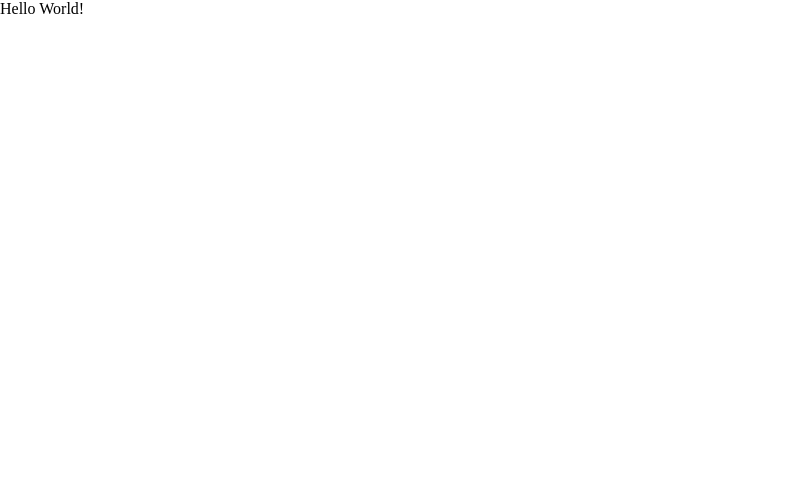
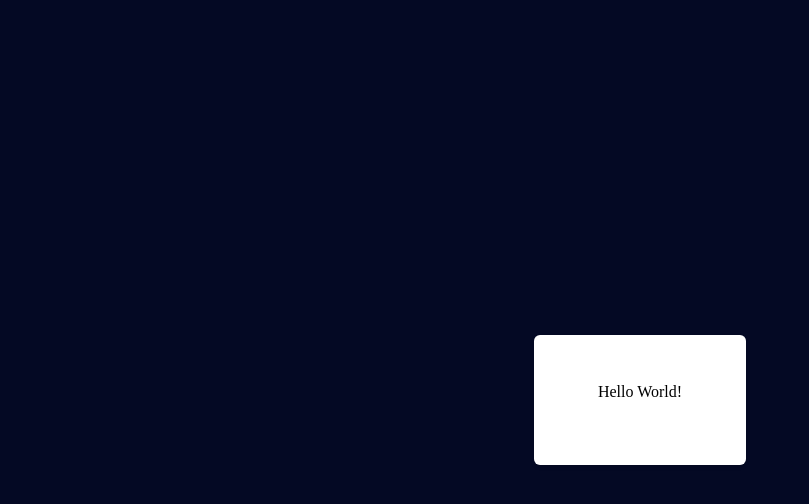
Before and after one commit to Wake1101/IMC-calculator, a plain HTML site: page index.html in a window 1280 px wide. Shown: the whole page, without its empty margins (0-809 px from the left). Drawn offline with Linux system fonts and the light colour scheme.

Commit message:
Making card style

```diff
--- a/index.html
+++ b/index.html
@@ -6,12 +6,11 @@
     <title>Calcular IMC</title>
 
     <link rel="stylesheet" href="./style.css">
+    <script src="./script.js" defer></script>
 </head>
 <body>
-    <main>
-        Hello World!
-    </main>
-
-    <script src="./script.js"></script>
+    <div class="container">
+        <main class="card">Hello World!</main>
+    </div>
 </body>
 </html>
--- a/style.css
+++ b/style.css
@@ -3,12 +3,31 @@
     padding: 0;
     -webkit-font-smoothing: antialiased;
     -moz-osx-font-smoothing: grayscale;
+    box-sizing: border-box;
 }
 
 :root{
     font-size: 62.5%;
+    --dark-blue-: #040924;
 }
 
 body{
     font-size: 1.6rem;
+    background-color: var(--dark-blue-);
 }
+
+.container{
+    display: grid;
+    height: 100vh;
+    place-content: center;
+}
+
+.card{
+    background: white;
+    padding: 4.8rem 6.4rem 6.4rem;
+    max-width: 42.8rem;
+    margin-inline: auto;
+
+    border-radius: .6rem;
+    box-shadow: 0 .2rem .4rem 0 rgba(0, 0, 0, 0.1);
+}
```
